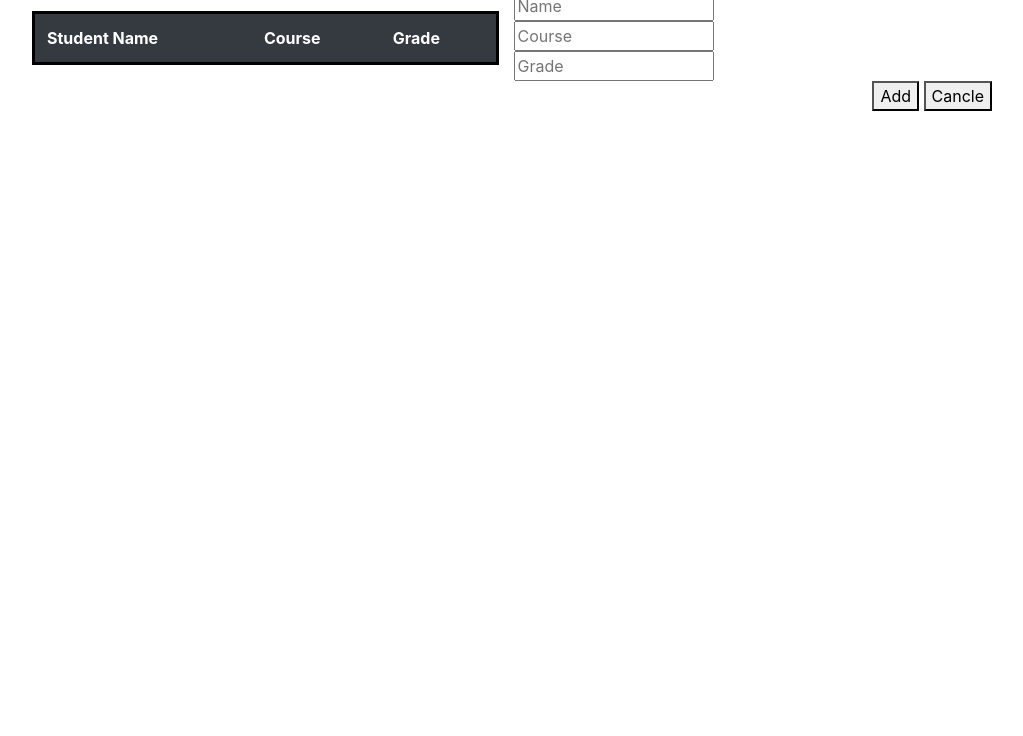
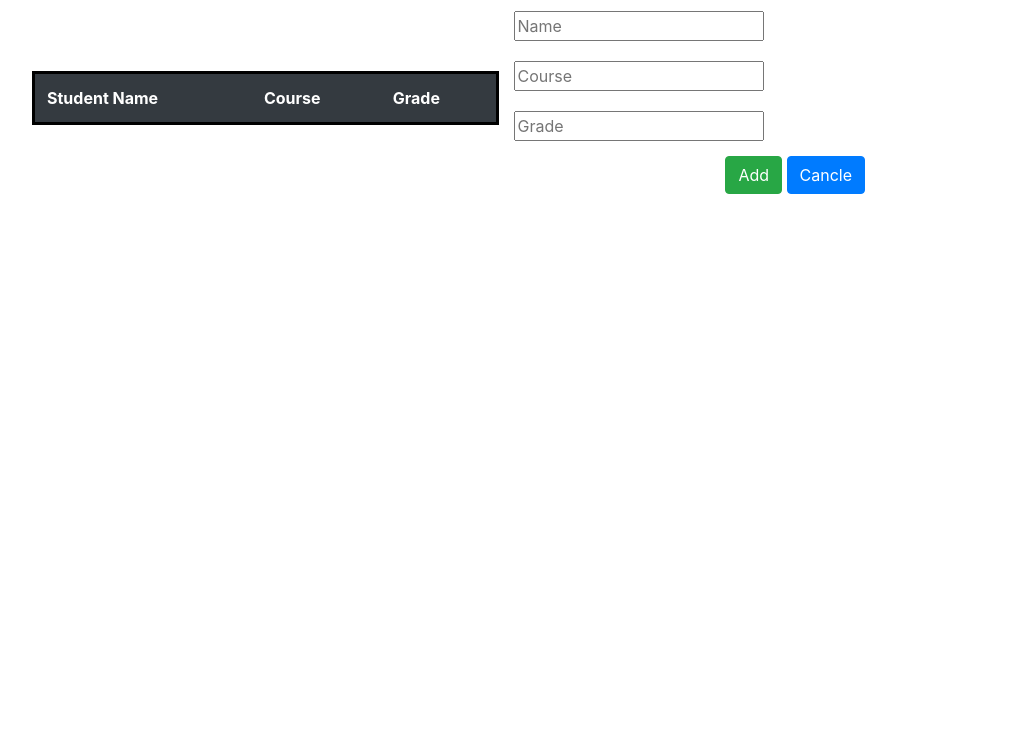
Before and after one commit to Jordan-Schaefer/Student-Grade-Table, a plain HTML site: page index.html in a window 1280 px wide. Shown: the part 64-800 px from the top of the page, without its empty margins (128-1151 px from the left). Drawn offline with nearby package versions, Linux system fonts and the light colour scheme; no server answers.

Commit message:
More form styling

```diff
--- a/index.html
+++ b/index.html
@@ -35,8 +35,8 @@
         <input type="text" placeholder="Grade" name="Grade">
       </div>
       <div class="button">
-        <button type="submit">Add</button>
-        <button type="reset">Cancle</button>
+        <button type="submit" class="btn btn-success">Add</button>
+        <button type="reset" class="btn btn-primary">Cancle</button>
       </div>
     </form>
   </div>
--- a/style.css
+++ b/style.css
@@ -17,11 +17,10 @@ header {
 
 .main {
   display: flex;
-
 }
 
 table {
-  width: 60%;
+  width: 65%;
   max-width: 1000px;
   margin: auto;
   border: 3px solid black;
@@ -32,18 +31,22 @@ td {
 
 form {
   vertical-align: baseline;
-  max-width: 150px;
+  max-width: 100px;
   justify-content: center;
 }
 
 .inputs {
   display: flex;
   flex-direction: column;
-  max-width: 200px;
+  max-width: 250px;
+}
+
+input {
+  margin-top: 20px;
 }
 
 .button {
   position: absolute;
-  right: 0;
-
+  right: 7rem;
+  margin: 15px;
 }
```
